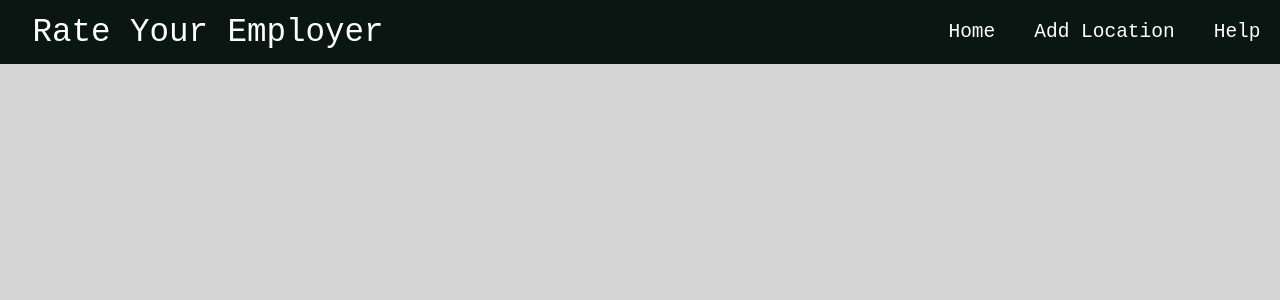
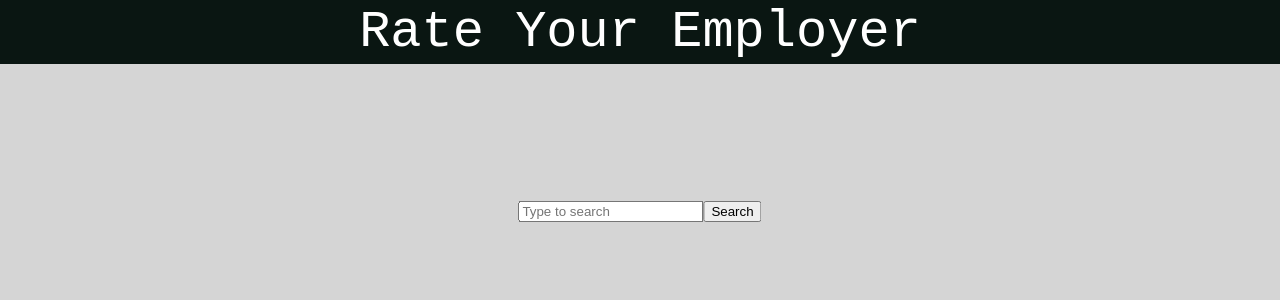
Before and after one commit to LiamGallagher03/RateYourEmployer, a React (Create React App) app in the folder client/: page / in a window 1280 px wide. Shown: the top 300 px of the page. Built offline with nearby package versions, Linux system fonts and the light colour scheme.

Commit message:
Removed Navbar, Inserted Search Bar

```diff
--- a/client/src/App.css
+++ b/client/src/App.css
@@ -18,40 +18,21 @@ header {
   }
 
   .logo {
-  font-size: 2.5em;
+    font-size: 4em;
     font-family: monospace;
-  padding: 1em;
+    margin: auto;
   }
 
-.navButtons {
-  position: absolute;
-  right: 0;
-}
-.navButtons ul {
-  list-style-type: none;
-  overflow: hidden;
+
+
+  body {
+   margin: 0;
+   padding: 0;
   }
 
-.navButtons li {
-  float: left;
+  .search-bar {
+    position: absolute;
+    left: 50%;
+    top: 25%;
+    transform: translate(-50%);
   }
-
-.navButtons a {
-  text-align: center;
-  display: block;
-  text-decoration: none;
-  padding: 1em;
-  color: #FFFFFF;
-  font-family: monospace;
-  font-size: 1.5em;
-  float: right;
-
-}
-
-.navButtons a:hover {
-  color: #6ec7ff;
-}
-
-body {
-  background-color: #000000;
-}
--- a/client/src/App.js
+++ b/client/src/App.js
@@ -1,25 +1,46 @@
 import './App.css';
+<link rel="stylesheet" href="https://cdnjs.cloudflare.com/ajax/libs/font-awesome/4.7.0/css/font-awesome.min.css"></link>
 
 function App() {
   return (
     <html>
       <header>
-
         <div class="logo">
           Rate Your Employer
         </div>
-        <div class="navButtons">
-          <ul>
-            <li><a href="#homePage">Home</a></li>
-            <li><a href="#addLocation">Add Location</a></li>
-            <li><a href="#help">Help</a></li>
-          </ul>
+      </header>
+      <body>
+        <div class="search-bar">
+          <form id="form">
+          <input class="search-text"
+            type="search"
+            id="query"
+            name="q"
+            placeholder="Type to search"
+            aria-label="search through site content">
+          </input>
+          <button type="submit">Search</button>
+          </form>
         </div>
-        </header>
-      <body>
       </body>
-      </html>
+    </html>
+
   );
+  const f = document.getElementById('form');
+  const q = document.getElementById('query');
+  const google = 'https://www.google.com/search?q=site%3A+';
+  const site = 'localhost:3000';
+
+  function submitted(event) {
+    event.preventDefault();
+    const url = google + site + '+' + q.value;
+    const win = window.open(url, '_blank');
+    win.focus();
+  }
+
+  f.addEventListener('submit', submitted);
+
+
 }
 
 export default App;
```
Lines whose indentation alone changed are shown as unchanged.
